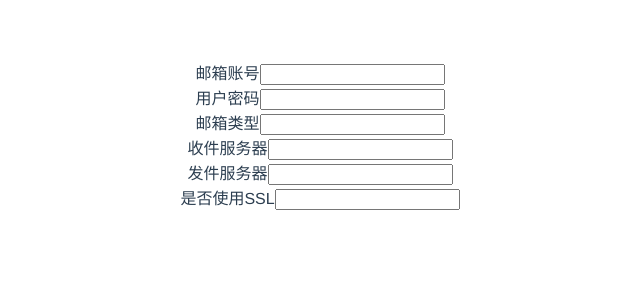
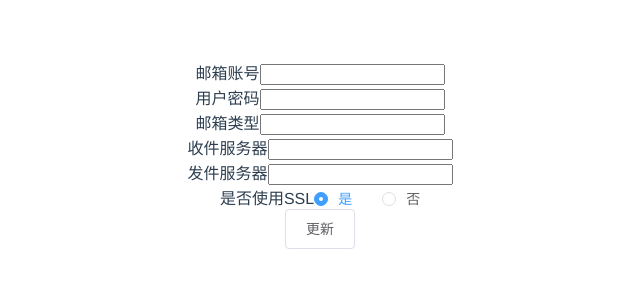
Before and after one commit to qilin08/CoreApi, a Vue app in the folder Development/Sanchi-Vue/: page / in a window 1280 px wide. Shown: the top 300 px of the page, without its empty margins (320-960 px from the left). Built offline with nearby package versions, Linux system fonts and the light colour scheme; no server answers.

Commit message:
【CoreApi】整合Vue 引入ElementUI 更新信息

```diff
--- a/Development/Sanchi-Vue/package.json
+++ b/Development/Sanchi-Vue/package.json
@@ -10,6 +10,8 @@
     "build": "node build/build.js"
   },
   "dependencies": {
+    "axios": "^0.19.2",
+    "element-ui": "^2.13.1",
     "vue": "^2.5.2",
     "vue-router": "^3.0.1"
   },
--- a/Development/Sanchi-Vue/src/main.js
+++ b/Development/Sanchi-Vue/src/main.js
@@ -4,9 +4,12 @@ import Vue from 'vue'
 import App from './App'
 import router from './router'
 import axios from 'axios'
+import ElementUI from 'element-ui'
+import 'element-ui/lib/theme-chalk/index.css'
 
 Vue.config.productionTip = false
 Vue.prototype.$ajax=axios
+Vue.use(ElementUI)
 
 /* eslint-disable no-new */
 new Vue({
--- a/Development/Sanchi-Vue/src/pages/email/EmailAccount.vue
+++ b/Development/Sanchi-Vue/src/pages/email/EmailAccount.vue
@@ -1,5 +1,6 @@
 <template>
   <div class="account">
+    <el-form :model="form">
     <div>
       <label>邮箱账号</label>
       <input v-model="EmailAccount">
@@ -22,8 +23,12 @@
     </div>
     <div>
       <label>是否使用SSL</label>
-      <input v-model="IsSSL">
+<!--      <input v-model="IsSSL">-->
+      <el-radio v-model="IsSSL" label='1'>是</el-radio>
+      <el-radio v-model="IsSSL" label='0'>否</el-radio>
     </div>
+    </el-form>
+    <el-button @click="fnSaveInfo">更新</el-button>
 
   </div>
 </template>
@@ -38,7 +43,8 @@
         EmailType: '',
         PickUpServer: '',
         SendingServer: '',
-        IsSSL: '',
+        IsSSL: '1',
+        form:{}
       }
     },
     //在这里调用ajax请求方法
@@ -60,7 +66,7 @@
           this.EmailType = _data.emailType;
           this.PickUpServer = _data.pickUpServer;
           this.SendingServer = _data.sendingServer;
-          this.IsSSL = _data.isSSL;
+          this.IsSSL = _data.isSSL?'1':'0';
         }).catch(function (err) {
           console.log(err)
         });
@@ -76,13 +82,15 @@
             EmailType: this.EmailType,
             PickUpServer: this.PickUpServer,
             SendingServer: this.SendingServer,
-            IsSSL: this.IsSSL
+            IsSSL: this.IsSSL==='1'?true:false
           },
         }).then(function (response) {
           console.log(response);
         }).catch(function (err) {
           console.log(err)
         });
+
+        this.fnGetInfo();
       }
     }
 
```
Also changed, not shown: 1 other file (tests, documents, lock files or other folders).
